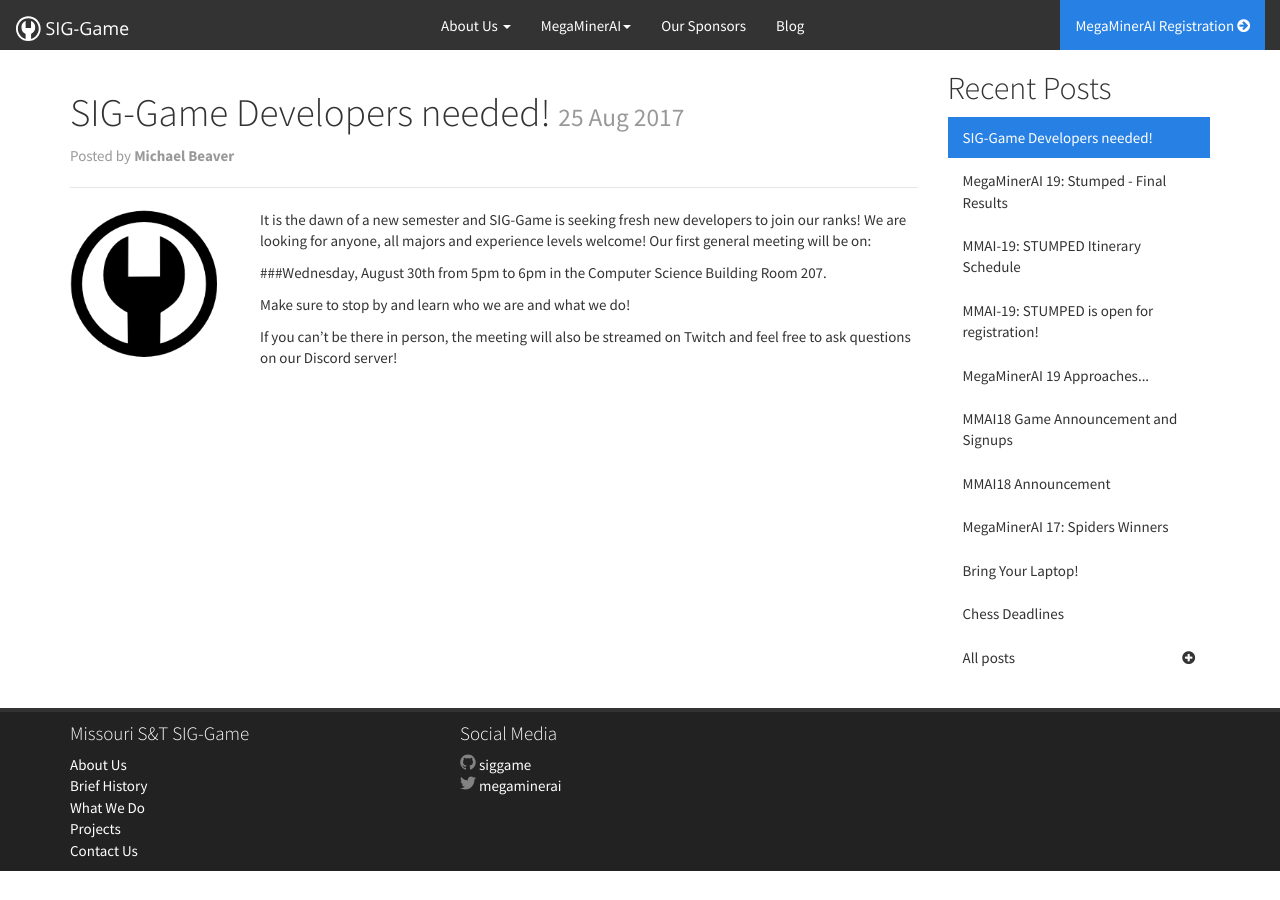
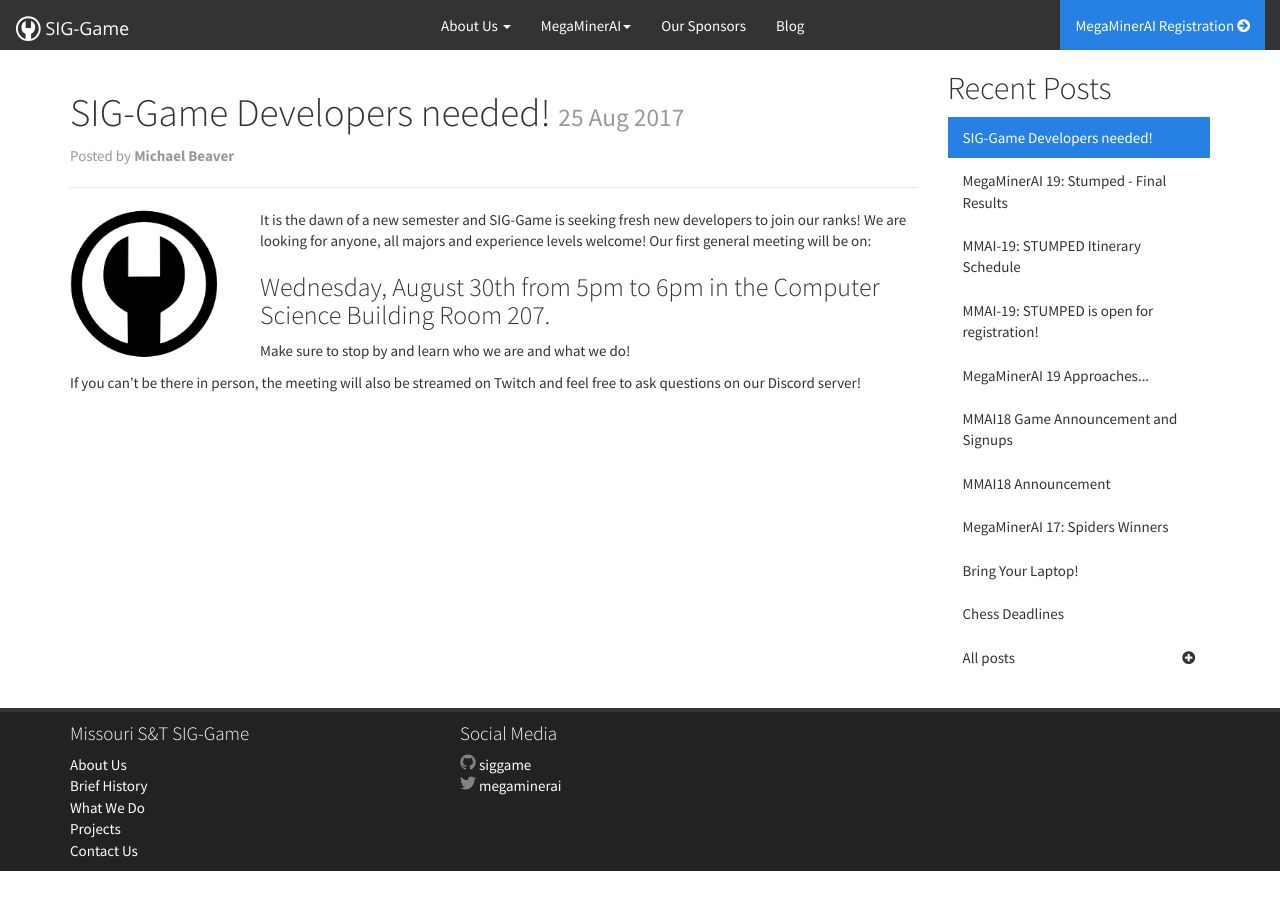
Before and after one commit to siggame/siggame.github.io, a Jekyll site: the page built from _posts/2017-08-25-FirstMeeting.md, in a window 1280 px wide. Built offline with Jekyll 4.4.1, drawn with Linux system fonts in a browser that asks for light colours; nearby versions of some CDN libraries.

Commit message:
Added html tags instead of markdown to ensure it renders properly

```diff
--- a/_posts/2017-08-25-FirstMeeting.md
+++ b/_posts/2017-08-25-FirstMeeting.md
@@ -11,7 +11,7 @@
 We are looking for anyone, all majors and experience levels welcome!
 Our first general meeting will be on:
 
-###Wednesday, August 30th from 5pm to 6pm in the Computer Science Building Room 207.
+<h3>Wednesday, August 30th from 5pm to 6pm in the Computer Science Building Room 207.</h3>
 
 
 Make sure to stop by and learn who we are and what we do!
```
